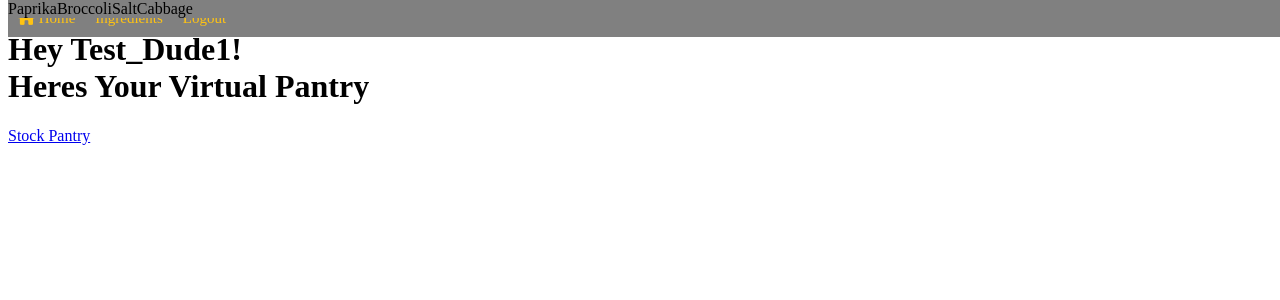
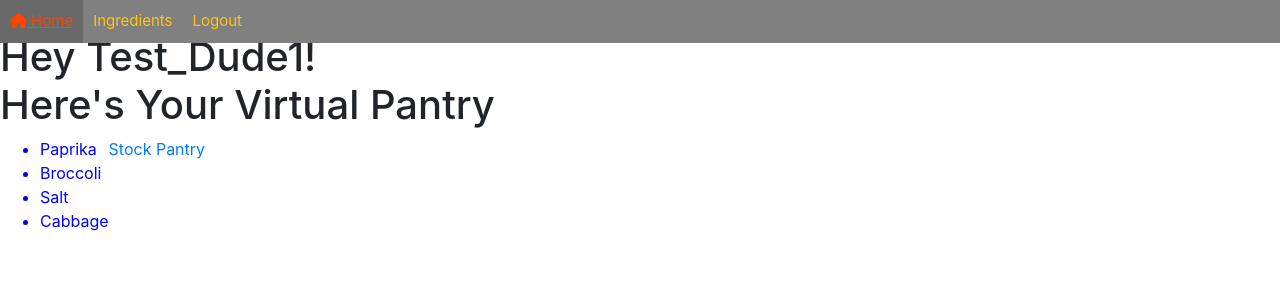
Before and after one commit to Joshhnatek/cmpe131proj, a Flask app: page /ingredients in a window 1280 px wide. Shown: the top 300 px of the page. Run offline with Flask 2, Linux system fonts and the light colour scheme; a user stored in the database is signed in; data comes from the database, SQL or seed files in the repository; some libraries are stand-ins or nearby versions.

Commit message:
Changed selectors to classes in basestyle.css

```diff
--- a/app/forms.py
+++ b/app/forms.py
@@ -29,5 +29,5 @@ class Registration_Form(FlaskForm):
 class Add_Ingredient_Form(FlaskForm):
     category = SelectField('Category', choices= [])
     name = SelectField('Name', choices= [])
-    submit = SubmitField('Add Ingredinet(s)')
+    submit = SubmitField('Add Ingredient(s)')
     confirm = SubmitField('Confirm')
--- a/app/routes.py
+++ b/app/routes.py
@@ -14,11 +14,11 @@ def home():
 @app.route("/ingredients")
 @login_required
 def ingredients():
-    items = Pantry.query.filter_by(user_id = current_user.id).all()
+    items = Pantry.query.filter_by(user_id=current_user.id).all()
     pantry = []
 
     for ingredient in items:
-        i = Ingredients.query.filter_by(id= ingredient.ingredient_id).first()
+        i = Ingredients.query.filter_by(id=ingredient.ingredient_id).first()
         pantry.append(i)
     title = "Virtual Pantry"
     return render_template("ingredient_list.html", title = title, pantry = pantry)
--- a/app/static/css/basestyle.css
+++ b/app/static/css/basestyle.css
@@ -1,4 +1,4 @@
-ul{
+.base_list{
     list-style-type: none;
     margin: 0;
     padding: 0;
@@ -11,7 +11,7 @@ ul{
     width: 100%;
 }
 
-li{
+.base_list li{
     float: left;
 }
 
--- /dev/null
+++ b/app/static/css/ingredientstyle.css
@@ -0,0 +1,4 @@
+.ingredient_list{
+    float: left;
+    color: blue;
+}
--- a/app/templates/base.html
+++ b/app/templates/base.html
@@ -12,8 +12,7 @@
     </head>
 
     <div>
-        <ul>
-
+        <ul class="base_list">
             <li><a href="{{url_for('home')}}"><i class="fas fa-home"></i> Home</a></li>
             {% if current_user.is_anonymous %}
             <li><a href="{{url_for('login')}}">Login</a></li>
--- a/app/templates/ingredient_list.html
+++ b/app/templates/ingredient_list.html
@@ -1,11 +1,19 @@
 {% extends 'base.html' %}
 
 {% block content %}
+<head>
+    <link rel="stylesheet" media="screen" href="https://maxcdn.bootstrapcdn.com/bootstrap/4.0.0/css/bootstrap.min.css">
+    <link rel="stylesheet" href="https://maxcdn.bootstrapcdn.com/bootstrap/3.3.7/css/bootstrap-theme.min.css">
+    <meta name="viewport" content="width=device-width, initial-scale=1.0">
+
+    <link rel="stylesheet" href='/static/css/ingredientstyle.css'/>
+</head>
+
     <body>
-        <h1>Hey {{current_user.username}}!</br>Heres Your Virtual Pantry</h1>
+        <h1>Hey {{current_user.username}}!</br>Here's Your Virtual Pantry</h1>
         <a href="{{url_for('stock_pantry') }}">Stock Pantry</a>
         {% if pantry %}
-            <ul>
+            <ul class="ingredient_list">
             {% for item in pantry %}
                 <li>{{ item.name }}</li>
             {% endfor %}
```
